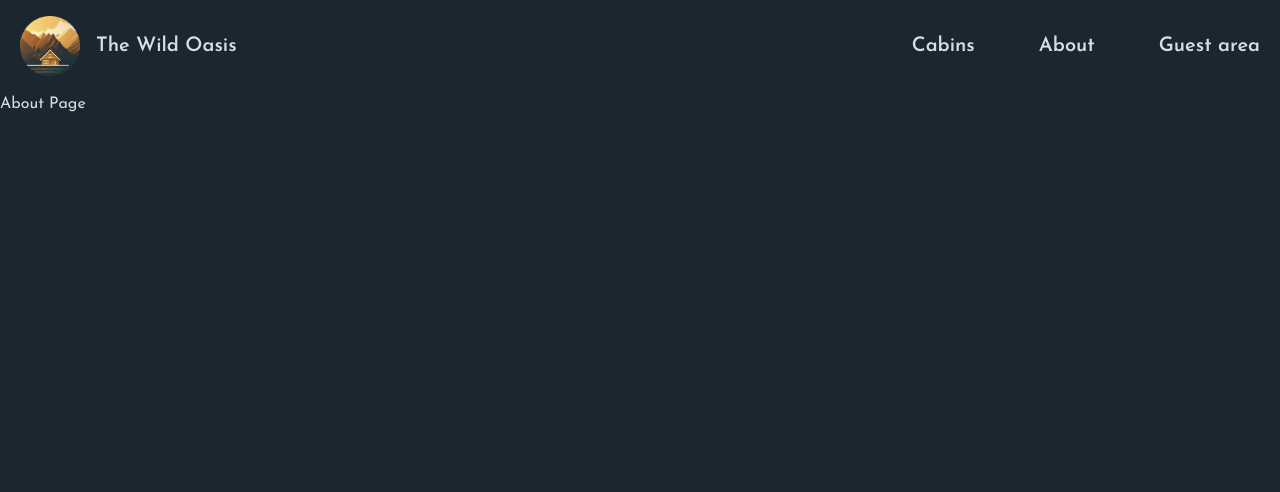
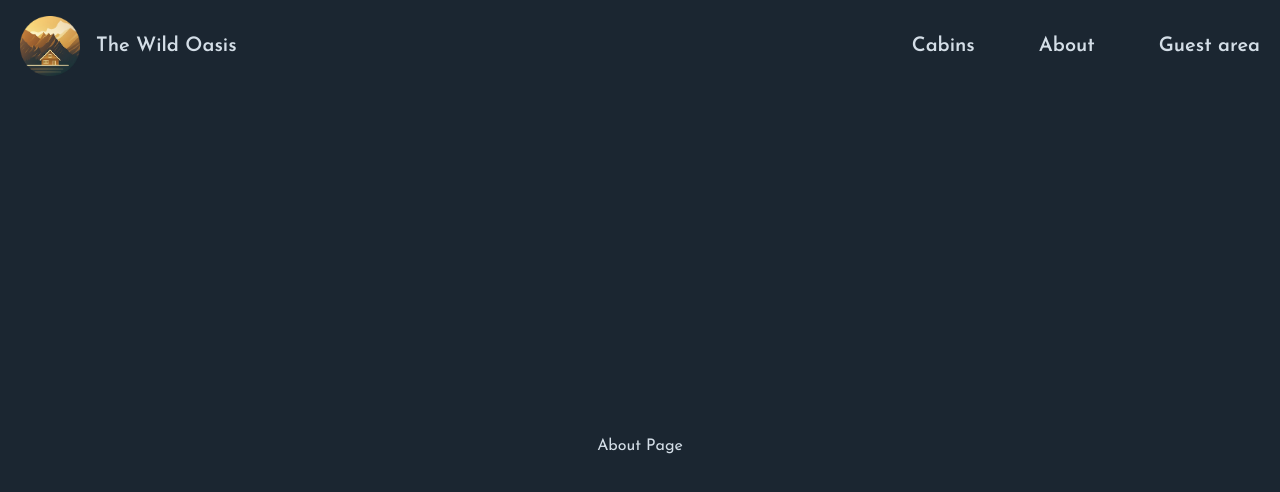
Before and after one commit to kianoushit1999/the-wild-oasis-website, a Next.js app: page /about in a window 1280 px wide. Shown: the top 492 px of the page. Built offline with nearby package versions, Linux system fonts and the light colour scheme.

Commit message:
addin Image component

```diff
--- a/app/_components/Logo.js
+++ b/app/_components/Logo.js
@@ -1,9 +1,10 @@
+import Image from "next/image";
 import Link from "next/link";
 
 function Logo() {
     return (
       <Link href="/" className="flex items-center gap-4 z-10">
-        <img src="logo.png" height="60" width="60" alt="The Wild Oasis logo" />
+        <Image src="/logo.png" height="60" width="60" alt="The Wild Oasis logo" />
         <span className="text-xl font-semibold text-primary-100">
           The Wild Oasis
         </span>
--- a/app/layout.js
+++ b/app/layout.js
@@ -20,9 +20,9 @@ export const metadata = {
 export default function RootLayout({ children }) {
   return (
     <html lang="en">
-      <body className={`${josefin.className} bg-primary-900 text-primary-100 min-h-screen`}>
+      <body className={`${josefin.className} bg-primary-900 text-primary-100 min-h-screen flex flex-col`}>
         <Header  />
-        <main>{children}</main>
+        <main className="flex justify-center items-center flex-1 max-w-7xl mx-auto">{children}</main>
       </body>
     </html>
   );
```
